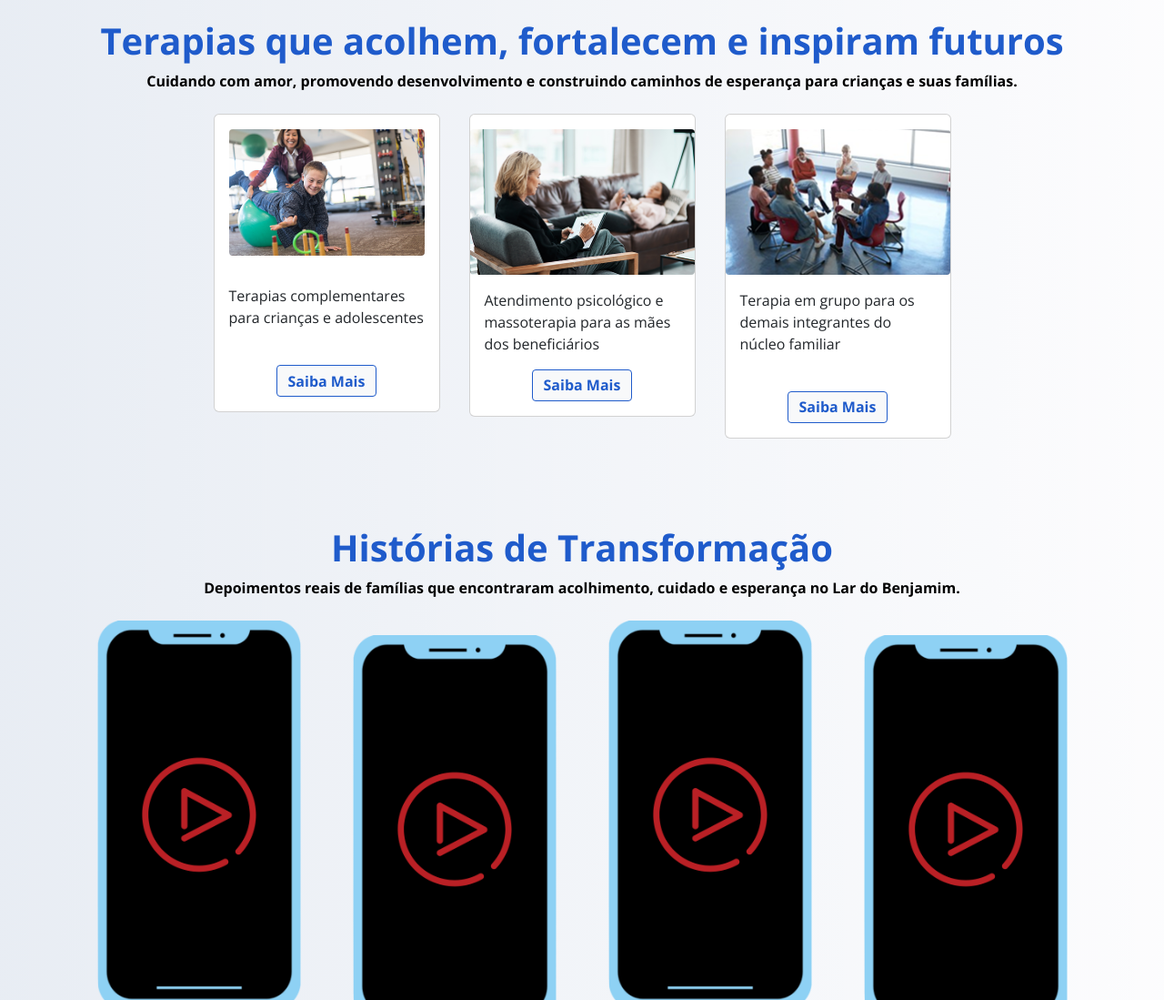
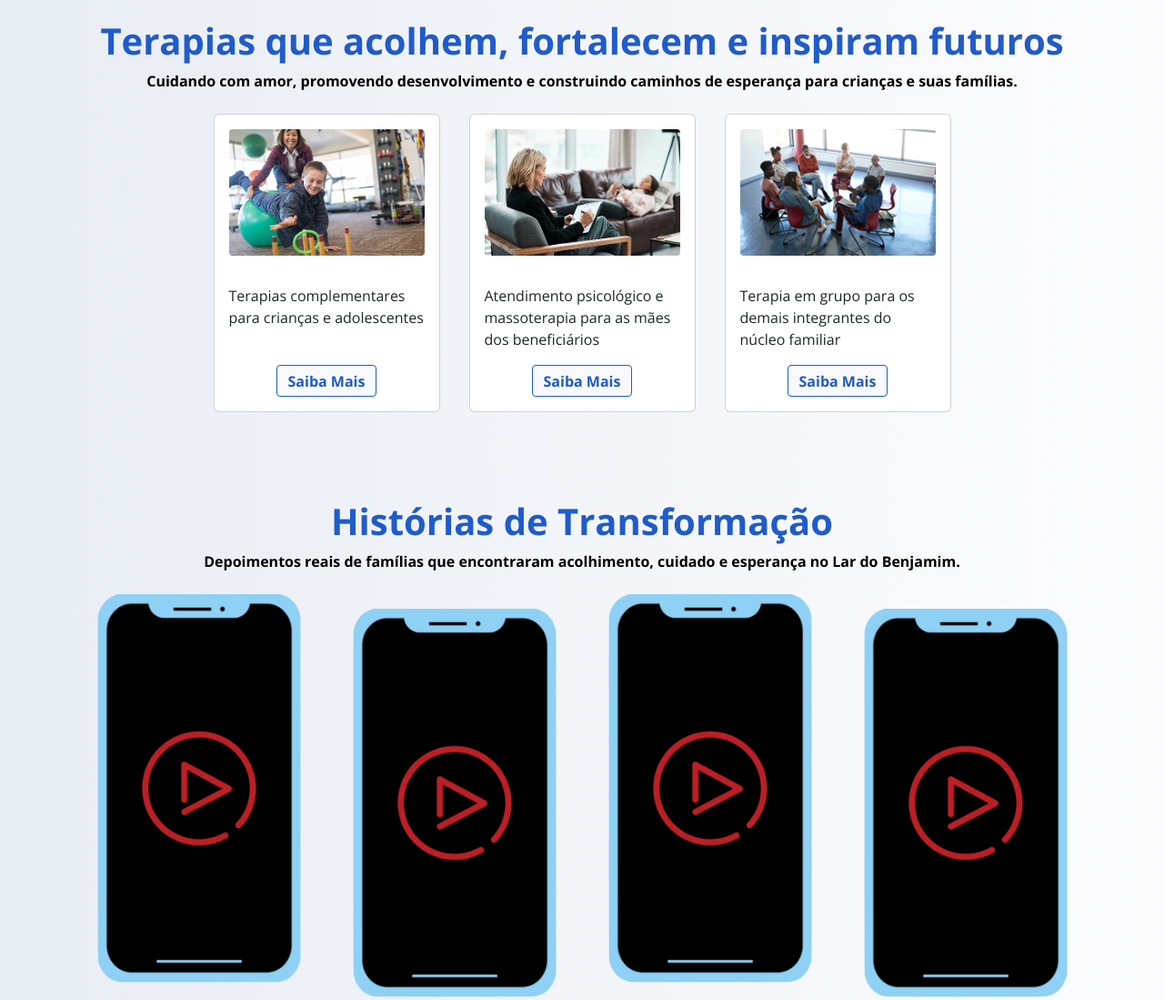
Before and after one commit to albertobtlima/lar-do-benjamim, a plain HTML site: page index.html in a window 1280 px wide. Shown: the part 780-1879 px from the top of the page at 91% size. Drawn offline with nearby package versions, Linux system fonts and the light colour scheme.

Commit message:
ajsutes nos cards

```diff
--- a/partials/cards-servicos.html
+++ b/partials/cards-servicos.html
@@ -20,7 +20,6 @@
             class="card-img mx-auto p-3 d-block"
             src="../assets/imagens/img-servico-1.png"
             alt="Serviço 1"
-            style="border-radius: 1.25rem"
           />
           <div class="card-body">
             <!-- <h5 class="card-title font-titulo text-center fs-2">Serviço 1</h5> -->
@@ -42,10 +41,9 @@
           data-bs-target="#modal-servico-2"
         >
           <img
-            class="card-img mx-auto mt-3 d-block"
+            class="card-img mx-auto p-3 d-block"
             src="../assets/imagens/img-servico-2.png"
             alt="Serviço 2"
-            style="width: 16rem"
           />
           <div class="card-body">
             <!-- <h5 class="card-title font-titulo text-center fs-2">Serviço 2</h5> -->
@@ -68,15 +66,14 @@
           data-bs-target="#modal-servico-3"
         >
           <img
-            class="card-img mx-auto mt-3 d-block"
+            class="card-img mx-auto p-3 d-block"
             src="../assets/imagens/img-servico-3.png"
             alt="Serviço 3"
-            style="width: 16rem"
           />
           <div class="card-body">
             <!-- <h5 class="card-title font-titulo text-center fs-2">Serviço 3</h5> -->
             <p class="card-text">
-              Terapia em grupo para os demais integrantes do núcleo familiar<br /><br />
+              Terapia em grupo para os demais integrantes do núcleo familiar<br />
             </p>
             <div class="text-center mt-3">
               <span class="saiba-mais-botao">Saiba Mais</span>
--- a/style.css
+++ b/style.css
@@ -134,7 +134,7 @@ body {
 .card-img {
   max-width: 100%;
   height: auto;
-  border-radius: 0.25rem;
+  border-radius: 1.25rem;
 }
 
 .card-videos {
```
Also changed, not shown: partials/cards-doador.html (+0 -3 lines).
